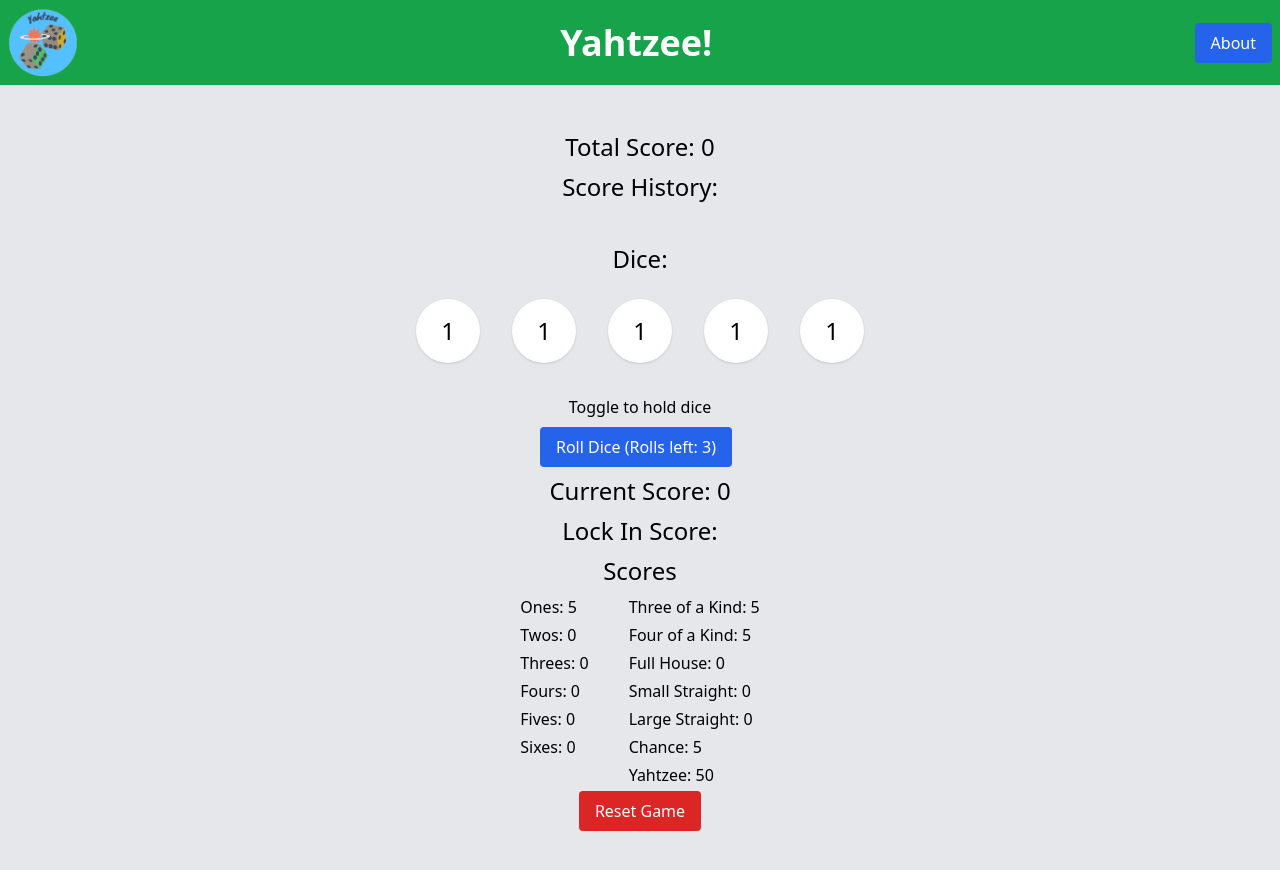
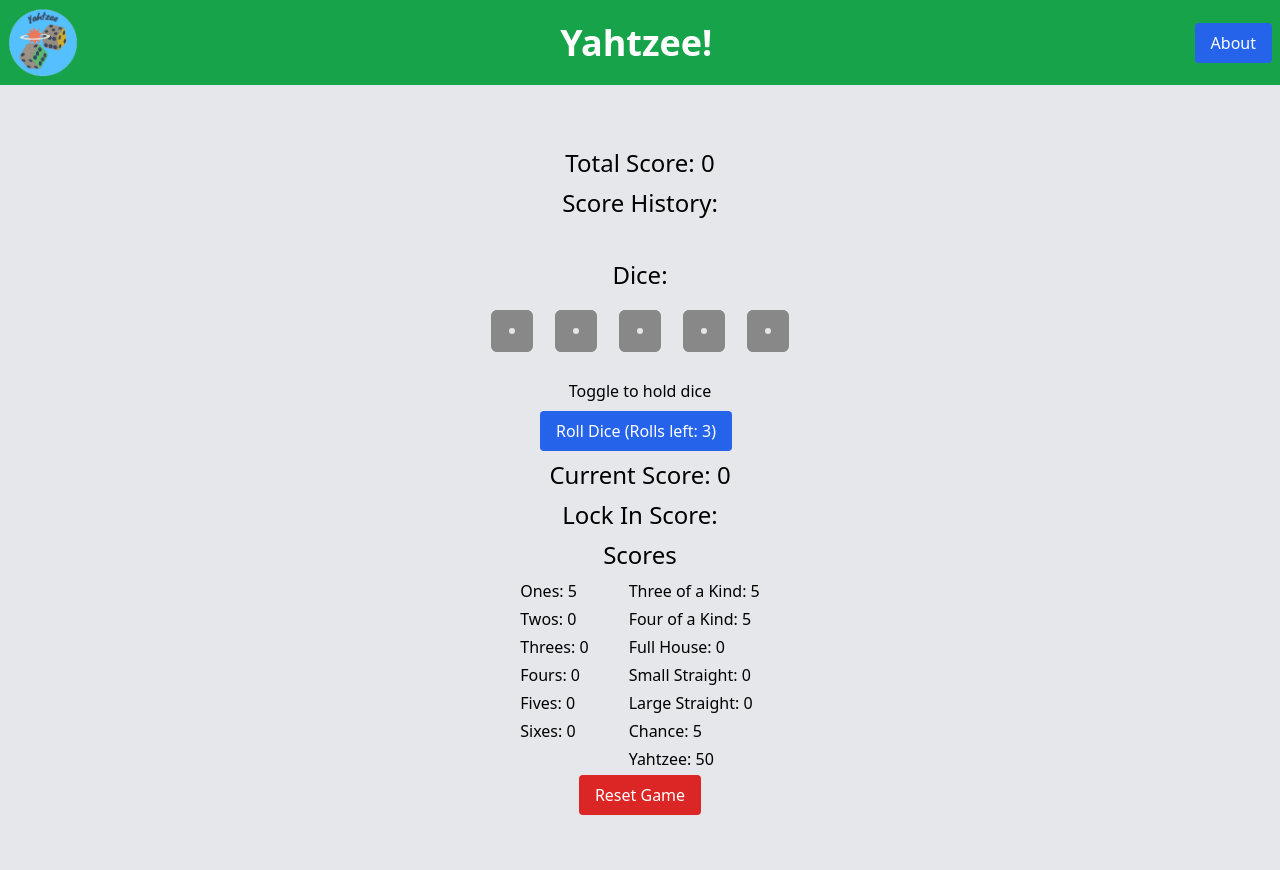
Before and after one commit to HOOLAHAN/yahtzee, a React (Create React App) app: page / in a window 1280 px wide. Shown: the top 870 px of the page. Built offline with nearby package versions, Linux system fonts and the light colour scheme.

Commit message:
added icons for dice

```diff
--- a/package.json
+++ b/package.json
@@ -3,6 +3,9 @@
   "version": "0.1.0",
   "private": true,
   "dependencies": {
+    "@fortawesome/fontawesome-svg-core": "^6.4.2",
+    "@fortawesome/free-solid-svg-icons": "^6.4.2",
+    "@fortawesome/react-fontawesome": "^0.2.0",
     "@testing-library/jest-dom": "^5.17.0",
     "@testing-library/react": "^13.4.0",
     "@testing-library/user-event": "^13.5.0",
--- a/src/components/Die.tsx
+++ b/src/components/Die.tsx
@@ -1,4 +1,5 @@
-// Die.tsx
+import { FontAwesomeIcon } from '@fortawesome/react-fontawesome';
+import { faDiceOne, faDiceTwo, faDiceThree, faDiceFour, faDiceFive, faDiceSix } from '@fortawesome/free-solid-svg-icons';
 
 interface DieProps {
   value: number;
@@ -8,19 +9,35 @@ interface DieProps {
   className?: string;
 }
 
-const Die: React.FC<DieProps> = ({ value, canHold, onToggleHold, isHeld, className }) => {
-  const baseStyle = 'transition-colors duration-300 ease-in-out text-2xl p-4 rounded-full flex items-center justify-center h-16 w-16';
-  const heldStyle = 'bg-green-500 text-white shadow-lg';
-  const notHeldStyle = 'bg-white text-black shadow hover:bg-gray-100';
+const Die: React.FC<DieProps> = ({ value, canHold, onToggleHold, isHeld }) => {
+  // Function to return the corresponding dice icon based on the die value
+  const diceIcon = () => {
+    switch (value) {
+      case 1:
+        return faDiceOne;
+      case 2:
+        return faDiceTwo;
+      case 3:
+        return faDiceThree;
+      case 4:
+        return faDiceFour;
+      case 5:
+        return faDiceFive;
+      case 6:
+        return faDiceSix;
+      default:
+        return faDiceOne;
+    }
+  };
 
   return (
     <div
-      className={`${baseStyle} ${isHeld ? heldStyle : notHeldStyle} ${canHold ? 'cursor-pointer' : ''} ${className}`}
+      className={`transition-colors duration-300 ease-in-out flex items-center justify-center h-16 w-16 ${canHold ? 'cursor-pointer' : ''}`}
       onClick={canHold ? onToggleHold : undefined}
       role="button"
       aria-label={`${value}`}
     >
-      {value}
+      <FontAwesomeIcon icon={diceIcon()} size="3x" style={{ color: isHeld ? "#22c65f" : "#888888" }} />
     </div>
   );
 };
```
Also changed, not shown: 1 other file (tests, documents, lock files or other folders).
